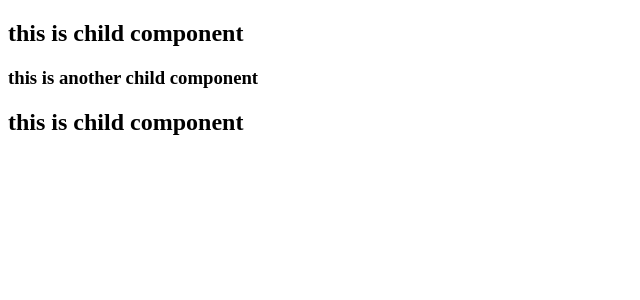
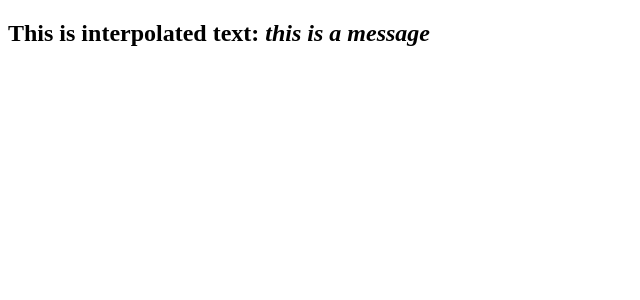
Before and after one commit to HasemMallick/vue-composition-api, a Vue app: page / in a window 1280 px wide. Shown: the top 300 px of the page, without its empty margins (0-640 px from the left). Built offline with nearby package versions, Linux system fonts and the light colour scheme.

Commit message:
text interpolation

```diff
--- a/src/App.vue
+++ b/src/App.vue
@@ -1,11 +1,7 @@
 <script setup>
-import HelloWorld from './components/HelloWorld.vue';
-import AnotherChildCompo from './components/AnotherChildCompo.vue';
-import AnotherComponent from './components/AnotherComponent.vue';
+import TextInterpolationo from './components/TextInterpolationo.vue';
 </script>
 
 <template>
-  <HelloWorld />
-  <AnotherChildCompo />
-  <AnotherComponent />
+  <TextInterpolationo />
 </template>
--- a/src/components/AnotherComponent.vue
+++ /dev/null
@@ -1,16 +0,0 @@
-<template>
-    <div>
-        <h2>
-        this is child component
-
-        </h2>
-    </div>
-</template>
-
-<script setup>
-
-</script>
-
-<style lang="scss" scoped>
-
-</style>
--- a/src/components/HelloWorld.vue
+++ /dev/null
@@ -1,13 +0,0 @@
-
-<template>
-   <AnotherComponent />
-</template>
-
-<script setup>
-console.log("Hello World")
-import AnotherComponent from './AnotherComponent.vue';
-</script>
-
-<style lang="scss" scoped>
-
-</style>
--- a/src/components/AnotherChildCompo.vue
+++ b/src/components/TextInterpolationo.vue
@@ -1,9 +1,9 @@
         <script setup>
-
+            const msg = "this is a message"
         </script>
 <template>
     <div>
-        <h3>this is another child component</h3>
+        <h2>This is interpolated text: <i>{{ msg }}</i> </h2>
     </div>
 </template>
 
```
